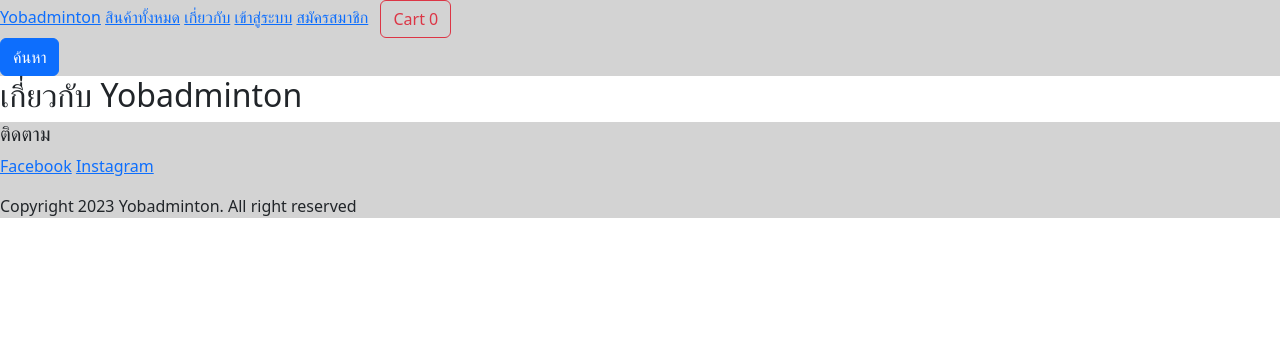
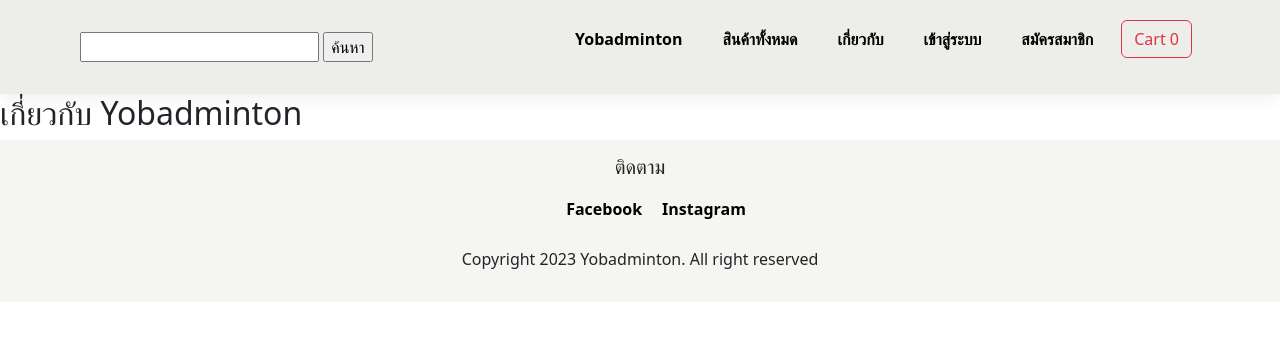
Before and after one commit to Konuig/DSI202-Project, a Django app: page /about in a window 1280 px wide. Shown: the top 341 px of the page. Run offline with Django 4.2, Linux system fonts and the light colour scheme.

Commit message:
Header&Footer

```diff
--- /dev/null
+++ b/sales/badminton/static/style.css
@@ -0,0 +1,62 @@
+header{
+    display: flex;
+    align-items: center;
+    justify-content: space-between;
+    padding: 20px 80px;
+    background-color: #edede9;
+    box-shadow: 0 5px 15px rgba(0, 0, 0, 0.06);
+
+}
+
+#navbar{
+    display: flex;
+    align-items: center;
+    justify-content: flex-end;
+}
+
+#navbar li{
+    list-style: none;
+    padding: 0 20px;
+}
+
+#navbar li a{
+    text-decoration: none;
+    font-size: 16px;
+    font-weight: 600;
+    color: black;
+
+}
+#navbar li a:hover{
+    color:#d6ccc2;
+}
+
+footer{
+    display: flex;
+    align-items: center;
+    justify-content: center;
+    padding: 15px 80px;
+    background-color: #f5f5f1;
+    text-align: center;
+}
+
+#contact_social{
+    display: flex;
+    align-items: center;
+    justify-content: center;
+}
+
+#contact_social li{
+    list-style: none;
+    padding: 10px;
+}
+
+#contact_social li a{
+    text-decoration: none;
+    font-size: 16px;
+    font-weight: 600;
+    color: black;
+}
+
+#contact_social li a:hover{
+    color: #d6ccc2;
+}
--- a/sales/badminton/templates/components/site_footer.html
+++ b/sales/badminton/templates/components/site_footer.html
@@ -1,8 +1,13 @@
-<footer style="background-color: lightgray;">
+{% load static %}
+
+<footer>
+    <link rel="stylesheet" href="{% static 'style.css' %}">
+    <div>
     <h5>ติดตาม</h5>
-    <p>
-        <a href="#">Facebook</a>
-        <a href="#">Instagram</a>
-    </p>
+    <ul id="contact_social">
+        <li><a href="#">Facebook</a></li>
+        <li><a href="#">Instagram</a></li>
+    </ul>
     <p>Copyright 2023 Yobadminton. All right reserved</p>
+    </div>
 </footer>
--- a/sales/badminton/templates/components/site_header.html
+++ b/sales/badminton/templates/components/site_header.html
@@ -1,19 +1,34 @@
-<header style="background-color: lightgray;">
-    <a href="{% url 'home' %}">Yobadminton</a>
-    <a href="{% url 'badmintons' %}">สินค้าทั้งหมด</a>
-    <a href="{% url 'about' %}">เกี่ยวกับ</a>
+{% load static %}
+
+<header>
+
+    <link rel="stylesheet" href="{% static 'style.css' %}">
+    <!-- serch filter -->
+    <form action="{% url 'serch' %}" method="get">
+        {% csrf_token %}
+        <input type="text" name="title" required id="id_title">
+        <input type="submit" name="submit" value="ค้นหา">
+    </form>
+
+
+    <div>
+        <ul id="navbar">
+
+            <li><a href="{% url 'home' %}">Yobadminton</a></li>
+            <li><a href="{% url 'badmintons' %}">สินค้าทั้งหมด</a></li>
+            <li><a href="{% url 'about' %}">เกี่ยวกับ</a></li>
 
             {% if user.is_authenticated %}
-    <a href="{% url 'home' %}">{{user.username}}</a>
+            <li><a href="{% url 'home' %}">{{user.username}}</a></li>
             <!-- <form action="{% url 'logout' %}" method="post">
             {% csrf_token %}
             <button type="submit">ออกจากระบบ
             </button>     -->
-    <a href="{% url 'logout' %}">ออกจากระบบ</a>
+            <li><a href="{% url 'logout' %}">ออกจากระบบ</a></li>
 
             {% else %}
-    <a href="{% url 'account_login' %}">เข้าสู่ระบบ</a>
-    <a href="{% url 'register' %}">สมัครสมาชิก</a>
+            <li><a href="{% url 'account_login' %}">เข้าสู่ระบบ</a></li>
+            <li><a href="{% url 'register' %}">สมัครสมาชิก</a></li>
             {% endif %}
 
 
@@ -26,10 +41,10 @@
 
 
 
-    <!-- serch filter -->
-    <form action="{% url 'serch' %}" method="get">
-        {{ form_S.as_p }}
-        <input type="submit" value="ค้นหา" class="btn btn-primary" />
-    </form>
+
+
+        </ul>
+    </div>
+
 
 </header>
```
Also changed, not shown: sales/db.sqlite3. Lines whose indentation alone changed are shown as unchanged.
